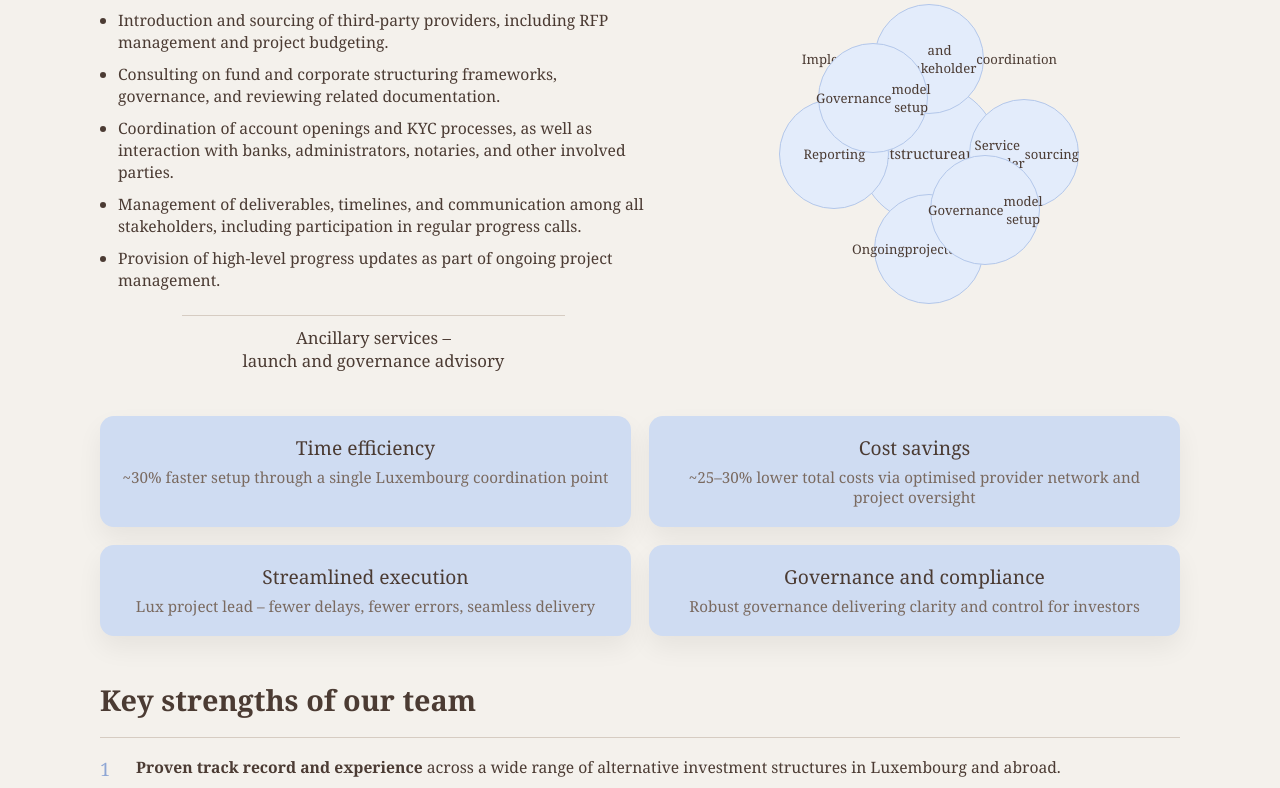
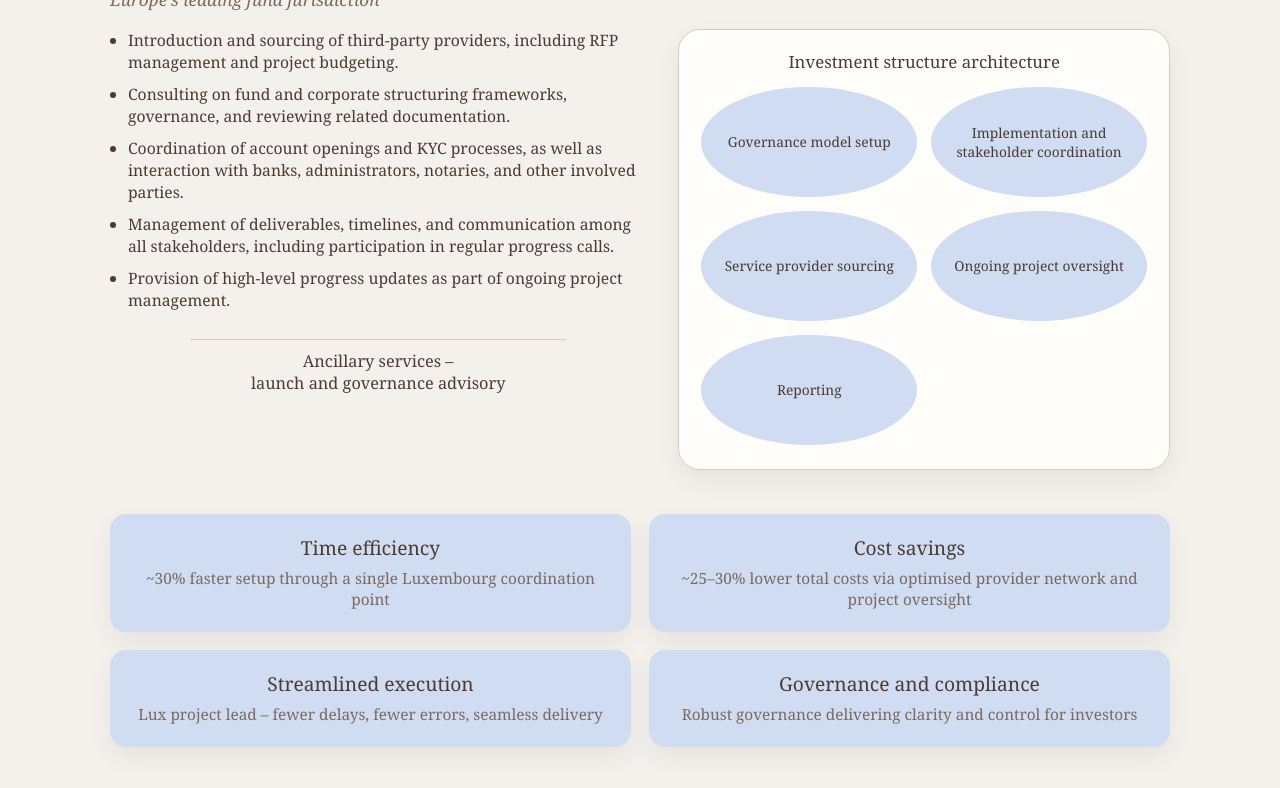
Before and after one commit to luxentryconsulting/welcome-to-lux, a plain HTML site: page index.html in a window 1280 px wide. Shown: the part 353-1141 px from the top of the page. Drawn offline with Linux system fonts and the light colour scheme.

Commit message:
Update index.html

```diff
--- a/index.html
+++ b/index.html
@@ -6,15 +6,14 @@
   <meta name="viewport" content="width=device-width, initial-scale=1" />
   <style>
     :root {
-      --bg: #f4f1ec;          /* warm cream */
-      --panel-blue: #cfdcf2;  /* light blue from slides */
-      --text-main: #4b3b33;   /* brownish serif text */
+      --bg-page: #f4f1ec;      /* warm cream */
+      --panel-blue: #cfdcf2;   /* light blue from slides */
+      --text-main: #4b3b33;    /* brown serif text */
       --muted: #7a6a60;
       --line: #d6ccc2;
-      --circle-border: #b3c7ea;
-      --shadow-soft: 0 12px 26px rgba(0,0,0,0.06);
-      --radius-lg: 20px;
-      --radius-md: 14px;
+      --shadow-soft: 0 10px 24px rgba(0,0,0,0.06);
+      --radius-lg: 22px;
+      --radius-md: 16px;
     }
 
     * {
@@ -25,13 +24,13 @@
 
     body {
       font-family: "Georgia", "Times New Roman", serif;
-      background: var(--bg);
+      background: var(--bg-page);
       color: var(--text-main);
       -webkit-font-smoothing: antialiased;
     }
 
     .page {
-      max-width: 1120px;
+      max-width: 1100px;
       margin: 0 auto;
       padding: 32px 20px 56px;
     }
@@ -39,19 +38,19 @@
     /* HERO */
 
     .hero {
-      background: #cfdcf2;
+      background: var(--panel-blue);
       border-radius: var(--radius-lg);
-      padding: 40px 32px;
+      padding: 44px 40px;
+      margin-bottom: 40px;
       box-shadow: var(--shadow-soft);
-      margin-bottom: 40px;
     }
 
     .hero-text {
-      font-size: clamp(1.8rem, 2.6vw, 2.2rem);
+      font-size: clamp(1.9rem, 3vw, 2.3rem);
       line-height: 1.25;
     }
 
-    /* SECTION TITLES */
+    /* SECTIONS */
 
     section {
       margin-bottom: 44px;
@@ -67,12 +66,12 @@
     }
 
     .section-subtitle {
-      font-size: 1.1rem;
+      font-size: 1.08rem;
       font-style: italic;
       color: var(--muted);
     }
 
-    /* SUPPORTING YOUR ENTRY SECTION */
+    /* SUPPORTING YOUR ENTRY */
 
     .supporting-grid {
       display: grid;
@@ -88,116 +87,60 @@
     .supporting-left ul {
       list-style: disc;
       margin-left: 18px;
-      margin-bottom: 24px;
+      margin-bottom: 28px;
     }
 
     .supporting-left li {
       margin-bottom: 10px;
     }
 
-    .supporting-left .ancillary {
+    .ancillary-wrapper {
+      text-align: center;
       margin-top: 8px;
+    }
+
+    .ancillary-line {
+      border-top: 1px solid var(--line);
+      margin: 0 auto 10px;
+      width: 70%;
+    }
+
+    .ancillary-text {
+      font-size: 1.02rem;
+    }
+
+    /* SIMPLE “CIRCLE” LIST */
+
+    .circle-panel {
+      background: #fffdf9;
+      border-radius: var(--radius-lg);
+      padding: 20px 22px 24px;
+      box-shadow: var(--shadow-soft);
+      border: 1px solid var(--line);
+    }
+
+    .circle-panel-title {
       font-size: 1.05rem;
+      margin-bottom: 14px;
       text-align: center;
     }
 
-    .supporting-left .ancillary-line {
-      border-top: 1px solid var(--line);
-      margin: 18px auto 10px;
-      width: 70%;
+    .circle-list {
+      display: grid;
+      grid-template-columns: repeat(2, minmax(0, 1fr));
+      gap: 14px;
     }
 
-    /* CIRCLE DIAGRAM APPROXIMATION */
-
-    .circle-diagram-wrapper {
-      display: flex;
-      justify-content: center;
-    }
-
-    .circle-diagram {
-      position: relative;
-      width: 290px;
-      height: 290px;
-    }
-
-    .circle-diagram-main {
-      position: absolute;
-      top: 50%;
-      left: 50%;
-      width: 140px;
-      height: 140px;
-      margin-top: -70px;
-      margin-left: -70px;
+    .circle-badge {
+      height: 110px;
       border-radius: 50%;
-      border: 1px solid var(--circle-border);
-      background: #e3ecfb;
+      background: var(--panel-blue);
       display: flex;
       align-items: center;
       justify-content: center;
       text-align: center;
-      font-size: 0.9rem;
-      padding: 0 16px;
-    }
-
-    .circle-diagram-main span {
-      display: block;
-    }
-
-    .circle-small {
-      position: absolute;
-      width: 110px;
-      height: 110px;
-      border-radius: 50%;
-      border: 1px solid var(--circle-border);
-      background: #e3ecfb;
-      display: flex;
-      align-items: center;
-      justify-content: center;
-      text-align: center;
-      font-size: 0.82rem;
-      padding: 0 12px;
-    }
-
-    .circle-small span {
-      display: block;
-    }
-
-    .circle-top {
-      top: -5px;
-      left: 50%;
-      transform: translateX(-50%);
-    }
-    .circle-right {
-      top: 50%;
-      right: -5px;
-      transform: translateY(-50%);
-    }
-    .circle-bottom {
-      bottom: -5px;
-      left: 50%;
-      transform: translateX(-50%);
-    }
-    .circle-left {
-      top: 50%;
-      left: -5px;
-      transform: translateY(-50%);
-    }
-    .circle-diag-top-left {
-      top: 34px;
-      left: 34px;
-    }
-    .circle-diag-bottom-right {
-      bottom: 34px;
-      right: 34px;
-    }
-
-    .circle-centre-label {
-      position: absolute;
-      left: 50%;
-      top: 50%;
-      transform: translate(-50%, 115%);
-      font-size: 0.85rem;
-      text-align: center;
+      padding: 0 14px;
+      font-size: 0.86rem;
     }
 
     /* VALUE CARDS */
@@ -209,20 +152,20 @@
     }
 
     .value-card {
-      background: #cfdcf2;
+      background: var(--panel-blue);
       border-radius: var(--radius-md);
-      padding: 18px 18px 20px;
+      padding: 20px 18px 22px;
+      text-align: center;
       box-shadow: var(--shadow-soft);
-      text-align: center;
     }
 
     .value-title {
       font-size: 1.2rem;
-      margin-bottom: 6px;
+      margin-bottom: 7px;
     }
 
     .value-text {
-      font-size: 0.95rem;
+      font-size: 0.96rem;
       color: var(--muted);
     }
 
@@ -242,7 +185,7 @@
     }
 
     .team-number {
-      font-size: 1.15rem;
+      font-size: 1.16rem;
       color: #8ea6d4;
     }
 
@@ -257,14 +200,14 @@
         grid-template-columns: minmax(0, 1fr);
       }
 
-      .circle-diagram-wrapper {
-        margin-top: 8px;
+      .circle-list {
+        grid-template-columns: minmax(0, 1fr);
       }
     }
 
     @media (max-width: 640px) {
       .hero {
-        padding: 28px 22px;
+        padding: 32px 26px;
       }
 
       .value-grid {
@@ -292,6 +235,7 @@
       </div>
 
       <div class="supporting-grid">
+        <!-- Left: bullet list -->
         <div class="supporting-left">
           <ul>
             <li>
@@ -317,50 +261,35 @@
             </li>
           </ul>
 
-          <div class="ancillary">
+          <div class="ancillary-wrapper">
             <div class="ancillary-line"></div>
-            Ancillary services –<br />
-            launch and governance advisory
+            <div class="ancillary-text">
+              Ancillary services –<br />
+              launch and governance advisory
+            </div>
           </div>
         </div>
 
-        <div class="circle-diagram-wrapper">
-          <div class="circle-diagram" aria-hidden="true">
-            <div class="circle-diagram-main">
-              <span>Investment</span>
-              <span>structure</span>
-              <span>architecture</span>
+        <!-- Right: simplified circle list -->
+        <div class="circle-panel">
+          <div class="circle-panel-title">
+            Investment structure architecture
+          </div>
+          <div class="circle-list">
+            <div class="circle-badge">
+              Governance model setup
             </div>
-
-            <div class="circle-small circle-top">
-              <span>Implementation</span>
-              <span>and stakeholder</span>
-              <span>coordination</span>
+            <div class="circle-badge">
+              Implementation and stakeholder coordination
             </div>
-
-            <div class="circle-small circle-right">
-              <span>Service provider</span>
-              <span>sourcing</span>
+            <div class="circle-badge">
+              Service provider sourcing
             </div>
-
-            <div class="circle-small circle-bottom">
-              <span>Ongoing</span>
-              <span>project</span>
-              <span>oversight</span>
+            <div class="circle-badge">
+              Ongoing project oversight
             </div>
-
-            <div class="circle-small circle-left">
-              <span>Reporting</span>
-            </div>
-
-            <div class="circle-small circle-diag-top-left">
-              <span>Governance</span>
-              <span>model setup</span>
-            </div>
-
-            <div class="circle-small circle-diag-bottom-right">
-              <span>Governance</span>
-              <span>model setup</span>
+            <div class="circle-badge">
+              Reporting
             </div>
           </div>
         </div>
```
